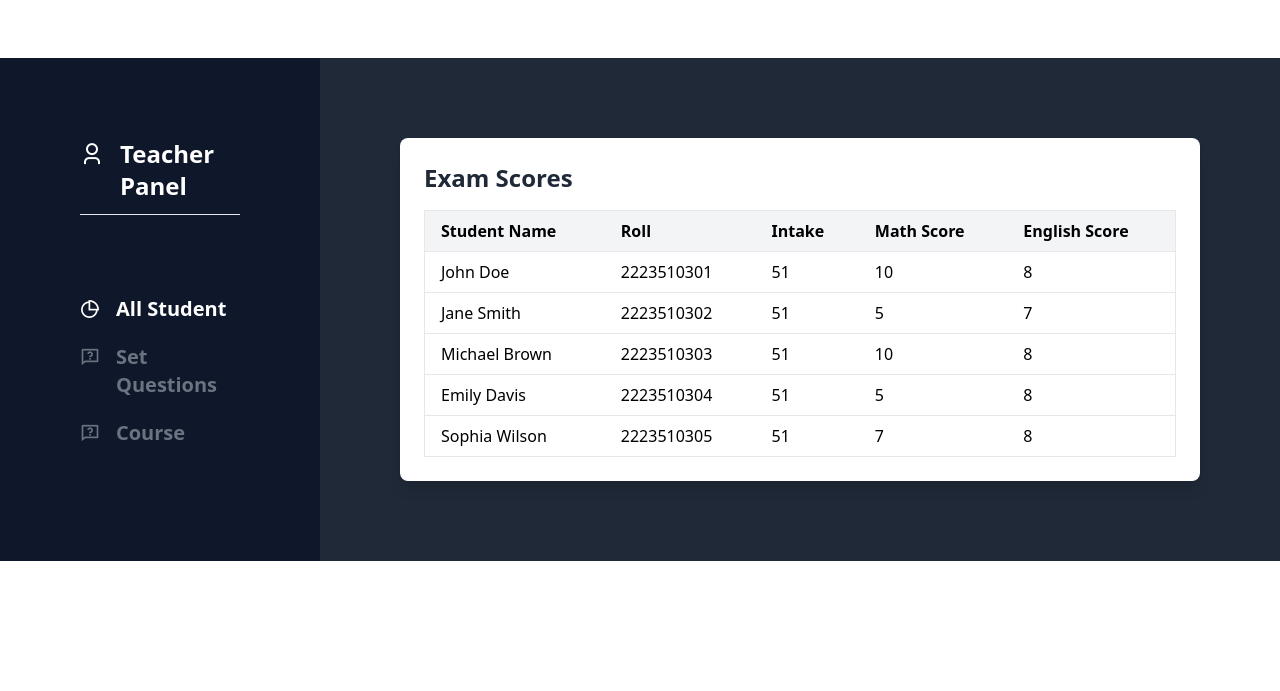
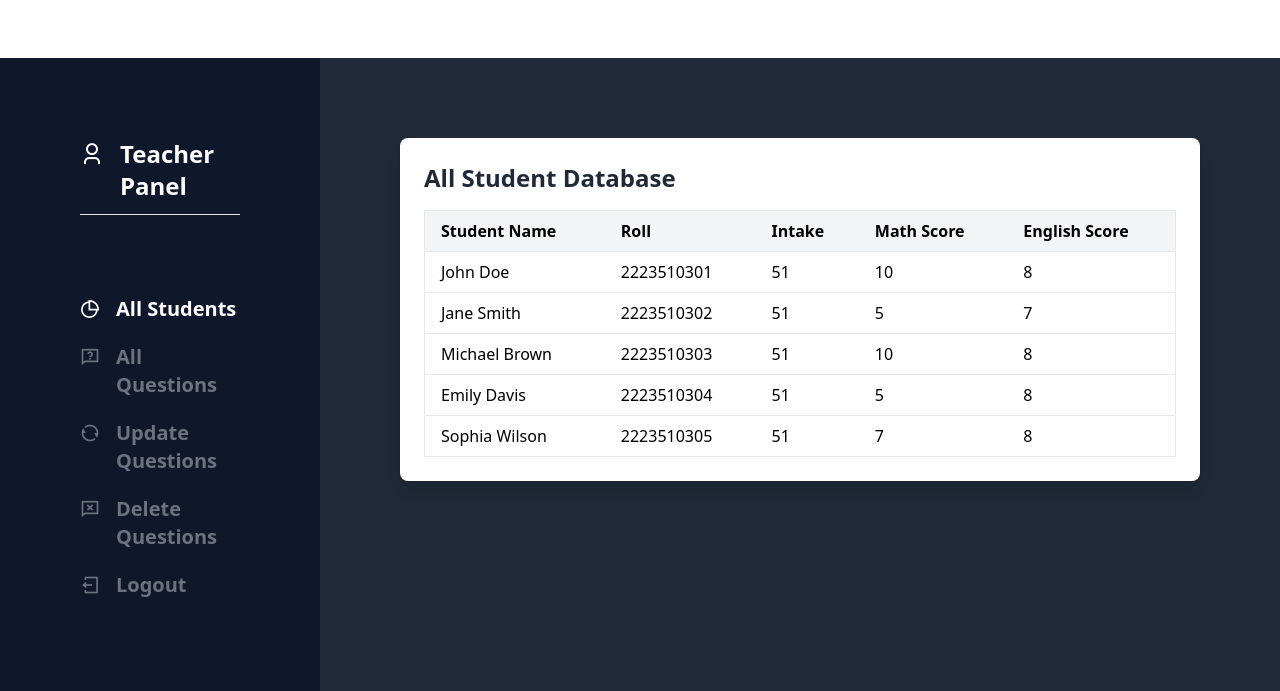
Before and after one commit to MasumAhmed19/SDPII, a plain HTML site: page index.html in a window 1280 px wide. Shown: the part 2182-2873 px from the top of the page. Before the commit the page ends 2743 px from the top, so only its background shows below. Drawn offline with nearby package versions, Linux system fonts and the light colour scheme.

Commit message:
Teacher section

```diff
--- a/index.html
+++ b/index.html
@@ -137,17 +137,27 @@
 
                 <div class="flex gap-4 text-xl ">
                     <i class="ri-pie-chart-2-line"></i>
-                    <h2 class="font-semibold pb-3">All Student</h2>
+                    <h2 class="font-semibold pb-3">All Students</h2>
                 </div>
 
                 <div class="flex gap-4 text-xl text-gray-500">
                     <i class="ri-questionnaire-line"></i>
-                    <h2 class="font-semibold pb-3">Set Questions</h2>
+                    <h2 class="font-semibold pb-3">All Questions</h2>
                 </div>
 
                 <div class="flex gap-4 text-xl text-gray-500">
-                    <i class="ri-questionnaire-line"></i>
-                    <h2 class="font-semibold pb-3">Course</h2>
+                    <i class="ri-refresh-line"></i>
+                    <h2 class="font-semibold pb-3">Update Questions</h2>
+                </div>
+
+                <div class="flex gap-4 text-xl text-gray-500">
+                    <i class="ri-chat-delete-line"></i>
+                    <h2 class="font-semibold pb-3">Delete Questions</h2>
+                </div>
+
+                <div class="flex gap-4 text-xl text-gray-500">
+                    <i class="ri-logout-box-line"></i>
+                    <h2 class="font-semibold pb-3">Logout</h2>
                 </div>
             </div>
 
@@ -156,7 +166,7 @@
 
         <div class="col-span-6 min-h-[40vh] bg-gray-800 p-20">
             <div class="container mx-auto p-6 bg-white shadow-lg rounded-lg">
-                <h2 class="text-2xl font-semibold text-gray-800 mb-4">Exam Scores</h2>
+                <h2 class="text-2xl font-semibold text-gray-800 mb-4">All Student Database</h2>
                 <table class="min-w-full bg-white border border-gray-200">
                   <thead>
                     <tr>
```
